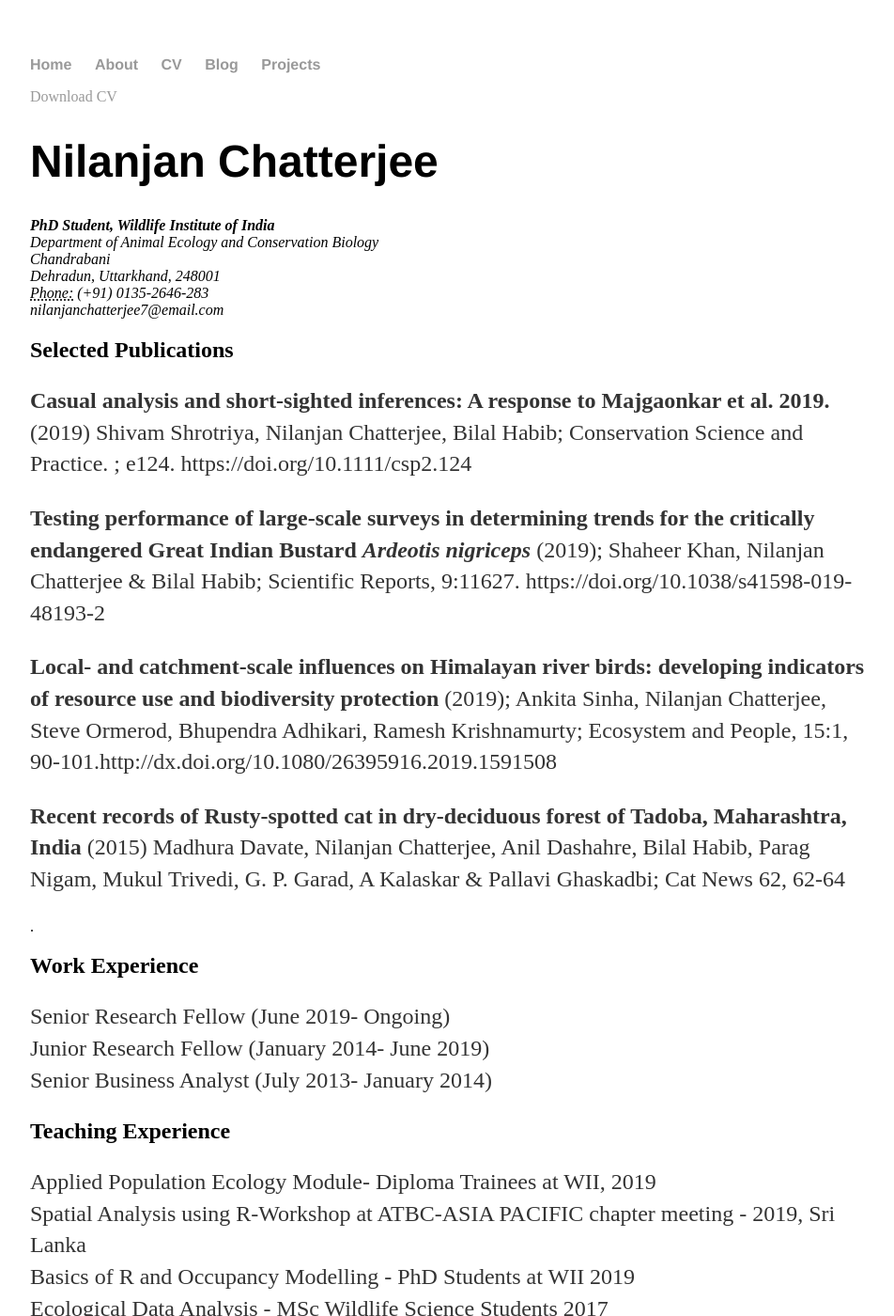
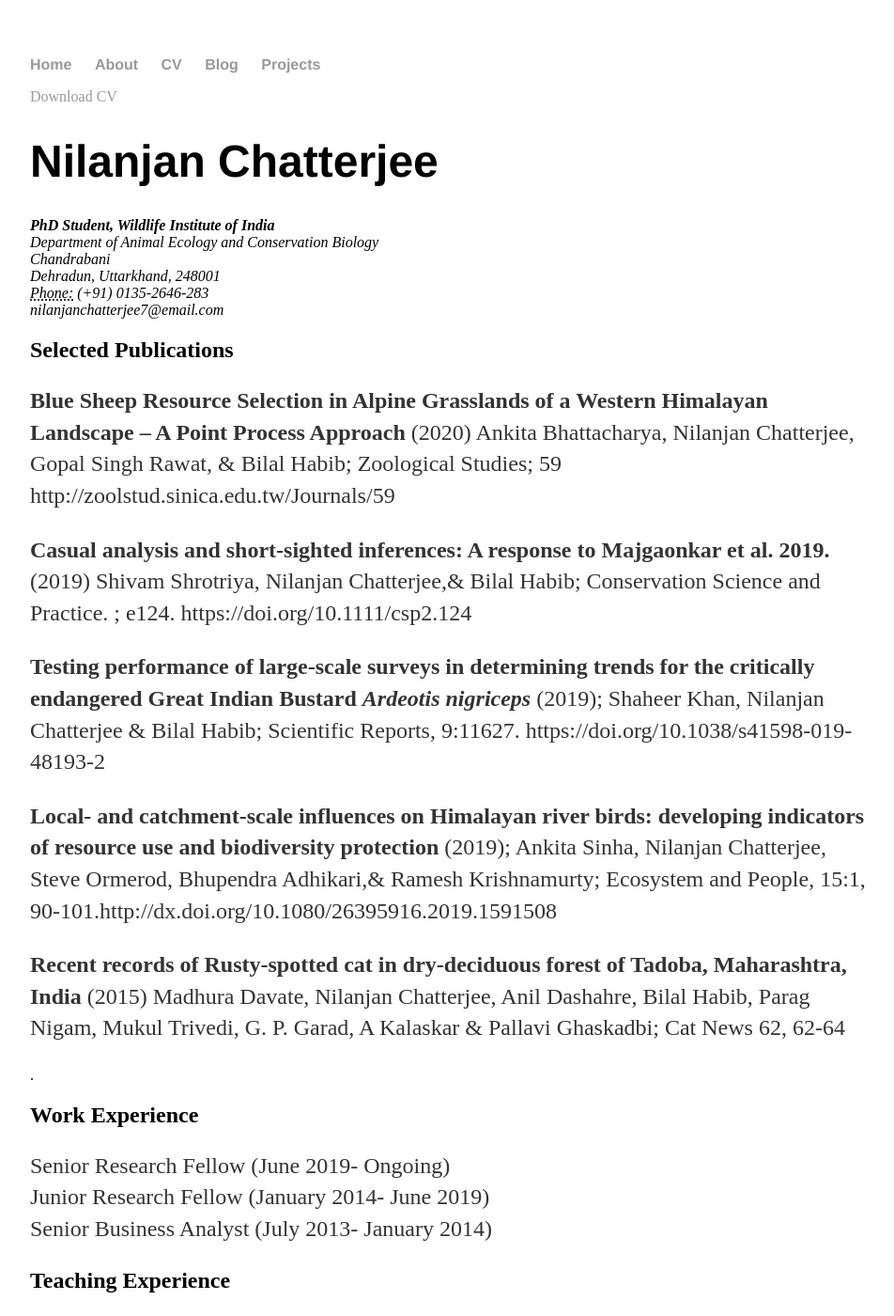
Before and after one commit to nilanjanchatterjee/nilanjanchatterjee.github.io, a Jekyll site: the page built from cv/index.html, in a window 1280 px wide and 1400 px high. Shown: the whole window at 94% size, without its empty margins (160-1112 px from the left). Built offline with Jekyll 4.4.1, drawn with Linux system fonts in a browser that asks for light colours.

Commit message:
updated point process paper

```diff
--- a/cv/index.html
+++ b/cv/index.html
@@ -17,9 +17,10 @@ title: CV of Nilanjan Chatterjee
 
 					<h2>Selected Publications</h2>
 
-					<p><strong>Casual analysis and short-sighted inferences: A response to Majgaonkar et al. 2019.</strong> (2019) Shivam Shrotriya, Nilanjan Chatterjee, Bilal Habib; Conservation Science and Practice. ; e124. https://doi.org/10.1111/csp2.124</p>
-          <p><strong>Testing performance of large-scale surveys in determining trends for the critically endangered Great Indian Bustard <em>Ardeotis nigriceps</em> </strong>(2019); Shaheer Khan, Nilanjan Chatterjee & Bilal Habib; Scientific Reports, 9:11627. https://doi.org/10.1038/s41598-019-48193-2</p>
-          <p><strong>Local- and catchment-scale influences on Himalayan river birds: developing indicators of resource use and biodiversity protection</strong> (2019); Ankita Sinha, Nilanjan Chatterjee, Steve Ormerod, Bhupendra Adhikari, Ramesh Krishnamurty; Ecosystem and People, 15:1, 90-101.http://dx.doi.org/10.1080/26395916.2019.1591508</p>
+		                        <p><strong>Blue Sheep Resource Selection in Alpine Grasslands of a Western Himalayan Landscape – A Point Process Approach</strong> (2020) Ankita Bhattacharya, Nilanjan Chatterjee, Gopal Singh Rawat, & Bilal Habib; Zoological Studies; 59 http://zoolstud.sinica.edu.tw/Journals/59 </p>
+					<p><strong>Casual analysis and short-sighted inferences: A response to Majgaonkar et al. 2019.</strong> (2019) Shivam Shrotriya, Nilanjan Chatterjee,& Bilal Habib; Conservation Science and Practice. ; e124. https://doi.org/10.1111/csp2.124</p>
+                                         <p><strong>Testing performance of large-scale surveys in determining trends for the critically endangered Great Indian Bustard <em>Ardeotis nigriceps</em> </strong>(2019); Shaheer Khan, Nilanjan Chatterjee & Bilal Habib; Scientific Reports, 9:11627. https://doi.org/10.1038/s41598-019-48193-2</p>
+                                         <p><strong>Local- and catchment-scale influences on Himalayan river birds: developing indicators of resource use and biodiversity protection</strong> (2019); Ankita Sinha, Nilanjan Chatterjee, Steve Ormerod, Bhupendra Adhikari,& Ramesh Krishnamurty; Ecosystem and People, 15:1, 90-101.http://dx.doi.org/10.1080/26395916.2019.1591508</p>
 	   <p><strong>Recent records of Rusty-spotted cat in dry-deciduous forest of Tadoba,
 Maharashtra, India</strong> (2015) Madhura Davate, Nilanjan Chatterjee, Anil Dashahre, Bilal Habib, Parag Nigam, Mukul Trivedi, G. P. Garad, A Kalaskar & Pallavi Ghaskadbi; Cat News 62, 62-64</p>
 
```
